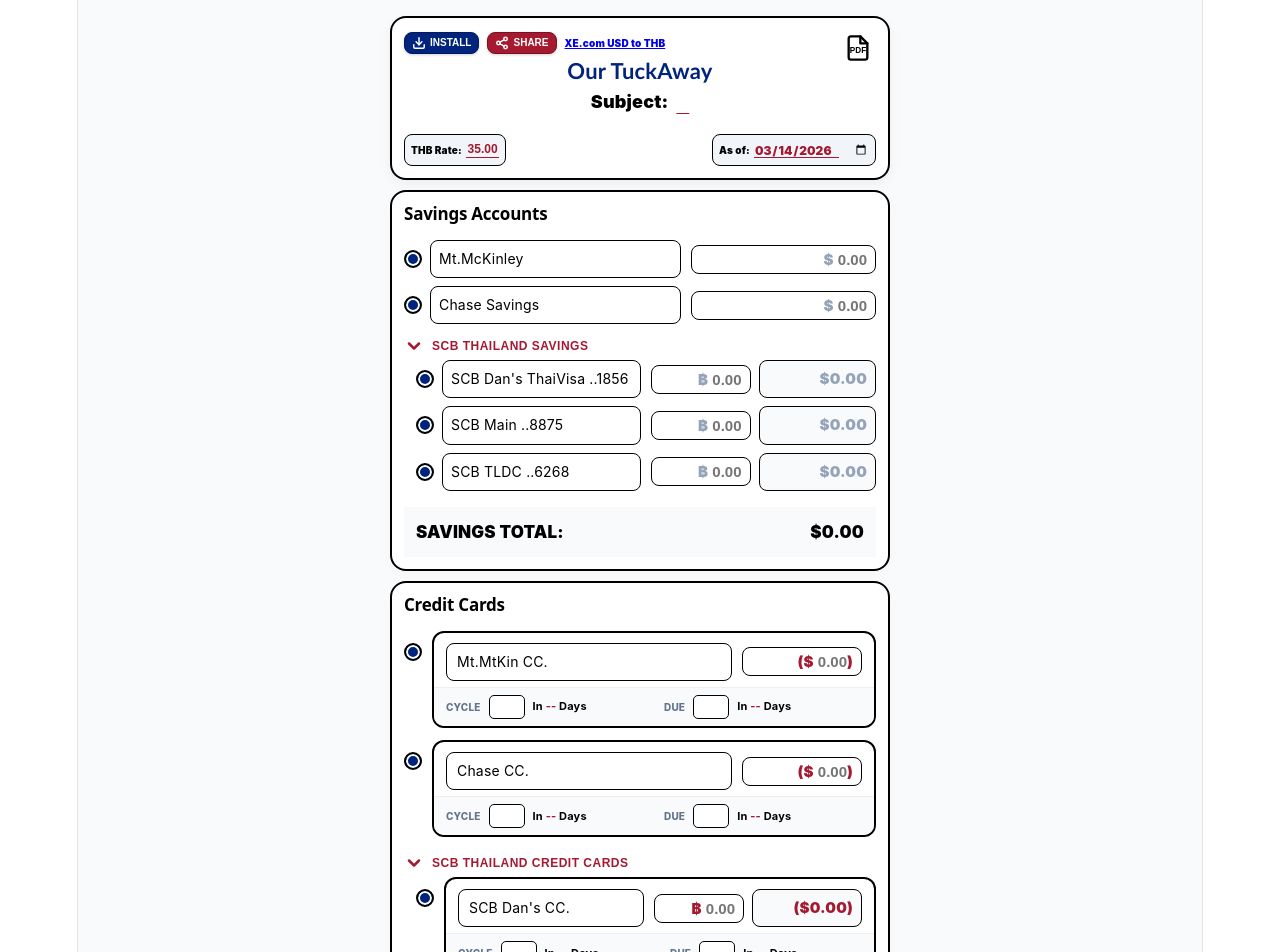
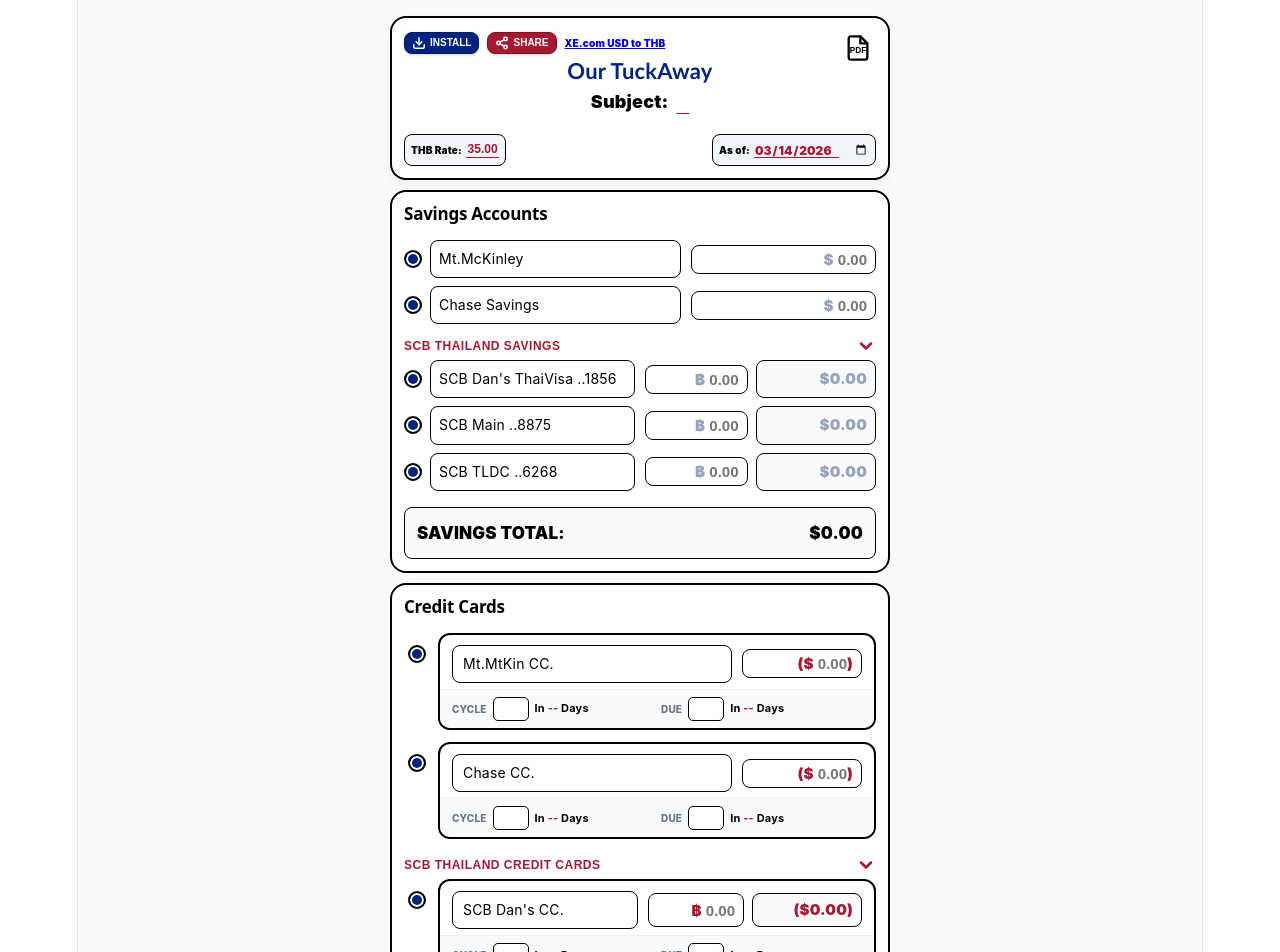
Before and after one commit to dnatisdale/our-tuckaway-app, a React (Vite) app: page / in a window 1280 px wide. Shown: the top 952 px of the page. Built offline with nearby package versions, Linux system fonts and the light colour scheme.

Commit message:
Update FinanceApp.jsx

```diff
--- a/src/FinanceApp.jsx
+++ b/src/FinanceApp.jsx
@@ -14,7 +14,9 @@ const normalizeDecimalString = (value, decimals = 2) => {
 };
 
 const cleanDayInput = (value) => {
-  const digitsOnly = String(value || "").replace(/\D/g, "").slice(0, 2);
+  const digitsOnly = String(value || "")
+    .replace(/\D/g, "")
+    .slice(0, 2);
   if (!digitsOnly) return "";
 
   const dayNum = parseInt(digitsOnly, 10);
@@ -46,7 +48,7 @@ const calculateDaysUntil = (dayStr, referenceDateStr) => {
 };
 
 const fmtCur = (amount) => {
-  const val = Number(amount) || 0;
+  const val = Number(String(amount || "").replace(/,/g, "")) || 0;
   return new Intl.NumberFormat("en-US", {
     style: "currency",
     currency: "USD",
@@ -54,11 +56,12 @@ const fmtCur = (amount) => {
 };
 
 const fmtCurNeg = (amount) => {
-  const val = Math.abs(Number(amount) || 0);
+  const val = Math.abs(Number(String(amount || "").replace(/,/g, "")) || 0);
   return `(${new Intl.NumberFormat("en-US", { style: "currency", currency: "USD" }).format(val)})`;
 };
 
-const parseMoneyValue = (value) => Number(String(value || "").replace(/,/g, "")) || 0;
+const parseMoneyValue = (value) =>
+  Number(String(value || "").replace(/,/g, "")) || 0;
 
 const csvEscape = (value) => {
   const text = String(value ?? "");
@@ -164,9 +167,7 @@ export default function FinanceApp() {
 
   const handleShareApp = async () => {
     const shareUrl = window.location.href;
-    const shareTitle = subject
-      ? `Our TuckAway - ${subject}`
-      : "Our TuckAway";
+    const shareTitle = subject ? `Our TuckAway - ${subject}` : "Our TuckAway";
     const shareText = "Open Our TuckAway budget app.";
 
     try {
@@ -332,13 +333,11 @@ export default function FinanceApp() {
   const savingsAccounts = accounts.filter((acc) => !isCC(acc.bank));
 
   const totalCCUSD = creditCards.reduce(
-    (acc, cc) =>
-      cc.isHidden ? acc : acc + parseMoneyValue(cc.bal),
+    (acc, cc) => (cc.isHidden ? acc : acc + parseMoneyValue(cc.bal)),
     0,
   );
   const totalCashUSD = savingsAccounts.reduce(
-    (acc, cash) =>
-      cash.isHidden ? acc : acc + parseMoneyValue(cash.bal),
+    (acc, cash) => (cash.isHidden ? acc : acc + parseMoneyValue(cash.bal)),
     0,
   );
   const availableToTransfer = totalCashUSD - totalCCUSD;
@@ -509,6 +508,184 @@ export default function FinanceApp() {
         .black-calendar::-webkit-calendar-picker-indicator {
           filter: grayscale(1) brightness(0);
           cursor: pointer;
+        }
+
+
+        .cc-card-shell {
+          min-width: 0;
+        }
+
+
+        .cc-item-row {
+          display: grid !important;
+          grid-template-columns: 26px minmax(0, 1fr) !important;
+          gap: 8px !important;
+          align-items: start !important;
+          padding-left: 0 !important;
+        }
+
+        .cc-item-row > button[aria-label="Toggle Visibility"] {
+          justify-self: center !important;
+          margin-top: 12px !important;
+        }
+
+        .scb-group-toggle {
+          flex-direction: row-reverse !important;
+          justify-content: space-between !important;
+          align-items: center !important;
+          gap: 8px !important;
+        }
+
+        .scb-group-toggle > span {
+          flex: 1 1 auto !important;
+        }
+
+        .scb-group-toggle > div {
+          flex: 0 0 auto !important;
+        }
+
+        .cc-top-row {
+          display: grid !important;
+          grid-template-columns: minmax(0, 1fr) minmax(100px, 120px) !important;
+          gap: 10px !important;
+          align-items: center !important;
+        }
+
+        .cc-scb-top-row {
+          grid-template-columns: minmax(0, 1fr) auto !important;
+        }
+
+        .cc-name-box {
+          min-width: 0 !important;
+          overflow: hidden !important;
+          white-space: nowrap !important;
+          text-overflow: ellipsis !important;
+          box-sizing: border-box !important;
+        }
+
+        .cc-amount-pair {
+          display: flex !important;
+          align-items: center !important;
+          gap: 8px !important;
+          min-width: 0 !important;
+        }
+
+        .cc-thb-wrap {
+          width: 96px;
+          min-width: 96px;
+        }
+
+        .cc-usd-wrap {
+          width: 104px;
+          min-width: 104px;
+        }
+
+        .cc-thb-wrap > div,
+        .cc-usd-wrap {
+          height: 34px !important;
+          min-height: 34px !important;
+          padding-top: 4px !important;
+          padding-bottom: 4px !important;
+        }
+
+        .cc-dates-row {
+          display: grid !important;
+          grid-template-columns: minmax(0, 1fr) minmax(0, 1fr) !important;
+          gap: 8px !important;
+          align-items: center !important;
+        }
+
+        .cc-date-group {
+          display: flex !important;
+          align-items: center !important;
+          gap: 6px !important;
+          min-width: 0 !important;
+          white-space: nowrap !important;
+        }
+
+        .cc-date-spacer {
+          display: none !important;
+        }
+
+        .cc-day-input {
+          flex: 0 0 36px !important;
+        }
+
+        @media (max-width: 520px) {
+          .cc-item-row {
+            gap: 6px !important;
+            margin-bottom: 10px !important;
+          }
+
+          .scb-cc-item-row {
+            padding-left: 0 !important;
+          }
+
+          .cc-card-shell {
+            border-radius: 10px !important;
+          }
+
+          .cc-top-row {
+            padding: 8px !important;
+            gap: 8px !important;
+          }
+
+          .cc-standard-top-row {
+            grid-template-columns: minmax(0, 1fr) minmax(92px, 112px) !important;
+          }
+
+          .cc-scb-top-row {
+            grid-template-columns: minmax(0, 1fr) !important;
+          }
+
+          .cc-amount-pair {
+            width: 100% !important;
+            display: grid !important;
+            grid-template-columns: 96px 104px !important;
+            justify-content: end !important;
+            gap: 8px !important;
+          }
+
+          .cc-thb-wrap {
+            width: 96px !important;
+            min-width: 96px !important;
+          }
+
+          .cc-usd-wrap {
+            width: 104px !important;
+            min-width: 104px !important;
+          }
+
+          .cc-dates-row {
+            padding: 6px 8px !important;
+            grid-template-columns: minmax(0, 1fr) minmax(0, 1fr) !important;
+            gap: 6px !important;
+          }
+
+          .cc-date-group {
+            gap: 4px !important;
+          }
+
+          .cc-date-label {
+            font-size: 9px !important;
+          }
+
+          .cc-day-input {
+            flex-basis: 30px !important;
+            width: 30px !important;
+            height: 22px !important;
+            font-size: 13px !important;
+          }
+        }
+
+        @media (max-width: 390px) {
+          .cc-dates-row {
+            grid-template-columns: 1fr !important;
+          }
+
+          .cc-date-group {
+            justify-content: flex-start !important;
+          }
         }
 
         @media print {
@@ -977,10 +1154,13 @@ export default function FinanceApp() {
           {/* SCB Savings Group */}
           <div style={{ marginTop: "4px", marginBottom: "8px" }}>
             <button
+              className="scb-group-toggle"
               onClick={() => setScbSavingsExpanded(!scbSavingsExpanded)}
               style={{
                 display: "flex",
                 alignItems: "center",
+                justifyContent: "space-between",
+                flexDirection: "row-reverse",
                 gap: "8px",
                 background: "none",
                 border: "none",
@@ -1039,7 +1219,7 @@ export default function FinanceApp() {
                         alignItems: "center",
                         gap: "10px",
                         marginBottom: acc.isHidden ? "2px" : "8px",
-                        paddingLeft: "12px",
+                        paddingLeft: "0",
                       }}
                     >
                       <div
@@ -1137,6 +1317,8 @@ export default function FinanceApp() {
               marginTop: "16px",
               padding: "12px",
               background: "#f8fafc",
+              border: "1.5px solid #000",
+              borderRadius: "8px",
               display: "flex",
               justifyContent: "space-between",
               alignItems: "center",
@@ -1176,6 +1358,7 @@ export default function FinanceApp() {
             .map((cc) => (
               <React.Fragment key={cc.id}>
                 <div
+                  className="cc-item-row"
                   style={{
                     display: "flex",
                     gap: "10px",
@@ -1215,6 +1398,7 @@ export default function FinanceApp() {
                     </div>
                   ) : (
                     <div
+                      className="cc-card-shell"
                       style={{
                         flex: 1,
                         border: "2px solid #000",
@@ -1225,6 +1409,7 @@ export default function FinanceApp() {
                     >
                       {/* Top Row: Name and Balance */}
                       <div
+                        className="cc-top-row cc-standard-top-row"
                         style={{
                           padding: "10px 12px 6px",
                           display: "flex",
@@ -1234,6 +1419,7 @@ export default function FinanceApp() {
                         }}
                       >
                         <div
+                          className="cc-name-box"
                           style={{
                             flex: 1,
                             background: "#fff",
@@ -1250,7 +1436,10 @@ export default function FinanceApp() {
                         >
                           {cc.bank}
                         </div>
-                        <div style={{ width: "120px" }}>
+                        <div
+                          className="cc-standard-amount"
+                          style={{ width: "120px" }}
+                        >
                           <CommaInput
                             value={cc.bal}
                             onChange={(val) => updateAccount(cc.id, "bal", val)}
@@ -1265,6 +1454,7 @@ export default function FinanceApp() {
 
                       {/* Bottom Row: Dates */}
                       <div
+                        className="cc-dates-row"
                         style={{
                           padding: "6px 12px",
                           background: "#f8fafc",
@@ -1275,6 +1465,7 @@ export default function FinanceApp() {
                         }}
                       >
                         <div
+                          className="cc-date-group"
                           style={{
                             flex: 1,
                             display: "flex",
@@ -1283,6 +1474,7 @@ export default function FinanceApp() {
                           }}
                         >
                           <span
+                            className="cc-date-label"
                             style={{
                               fontSize: "10px",
                               color: "#64748b",
@@ -1303,6 +1495,7 @@ export default function FinanceApp() {
                                 cleanDayInput(e.target.value),
                               )
                             }
+                            className="cc-day-input"
                             style={DAY_INPUT_STYLE}
                           />
                           <DaysIndicator
@@ -1310,8 +1503,12 @@ export default function FinanceApp() {
                             type="cycle"
                           />
                         </div>
-                        <div style={{ width: "20px" }}></div>
                         <div
+                          className="cc-date-spacer"
+                          style={{ width: "20px" }}
+                        ></div>
+                        <div
+                          className="cc-date-group"
                           style={{
                             flex: 1,
                             display: "flex",
@@ -1320,6 +1517,7 @@ export default function FinanceApp() {
                           }}
                         >
                           <span
+                            className="cc-date-label"
                             style={{
                               fontSize: "10px",
                               color: "#64748b",
@@ -1340,6 +1538,7 @@ export default function FinanceApp() {
                                 cleanDayInput(e.target.value),
                               )
                             }
+                            className="cc-day-input"
                             style={DAY_INPUT_STYLE}
                           />
                           <DaysIndicator
@@ -1357,10 +1556,13 @@ export default function FinanceApp() {
           {/* SCB Credit Card Group */}
           <div style={{ marginTop: "4px", marginBottom: "8px" }}>
             <button
+              className="scb-group-toggle"
               onClick={() => setScbCCExpanded(!scbCCExpanded)}
               style={{
                 display: "flex",
                 alignItems: "center",
+                justifyContent: "space-between",
+                flexDirection: "row-reverse",
                 gap: "8px",
                 background: "none",
                 border: "none",
@@ -1412,12 +1614,13 @@ export default function FinanceApp() {
                 .map((cc) => (
                   <React.Fragment key={cc.id}>
                     <div
+                      className="cc-item-row scb-cc-item-row"
                       style={{
                         display: "flex",
                         gap: "10px",
                         alignItems: cc.isHidden ? "center" : "flex-start",
                         marginBottom: cc.isHidden ? "2px" : "12px",
-                        paddingLeft: "12px",
+                        paddingLeft: "0",
                       }}
                     >
                       <button
@@ -1452,6 +1655,7 @@ export default function FinanceApp() {
                         </div>
                       ) : (
                         <div
+                          className="cc-card-shell"
                           style={{
                             flex: 1,
                             border: "2px solid #000",
@@ -1462,6 +1666,7 @@ export default function FinanceApp() {
                         >
                           {/* Top Row: Name, THB, and Balance */}
                           <div
+                            className="cc-top-row cc-scb-top-row"
                             style={{
                               padding: "10px 12px 6px",
                               display: "flex",
@@ -1471,6 +1676,7 @@ export default function FinanceApp() {
                             }}
                           >
                             <div
+                              className="cc-name-box"
                               style={{
                                 flex: 1,
                                 background: "#fff",
@@ -1488,13 +1694,17 @@ export default function FinanceApp() {
                               {cc.bank}
                             </div>
                             <div
+                              className="cc-amount-pair"
                               style={{
                                 display: "flex",
                                 alignItems: "center",
                                 gap: "8px",
                               }}
                             >
-                              <div style={{ width: "90px" }}>
+                              <div
+                                className="cc-thb-wrap"
+                                style={{ width: "96px" }}
+                              >
                                 <CommaInput
                                   value={cc.balTHB || ""}
                                   onChange={(val) =>
@@ -1508,6 +1718,7 @@ export default function FinanceApp() {
                                 />
                               </div>
                               <div
+                                className="cc-usd-wrap"
                                 style={{
                                   width: "110px",
                                   background: "#f8fafc",
@@ -1536,6 +1747,7 @@ export default function FinanceApp() {
 
                           {/* Bottom Row: Dates */}
                           <div
+                            className="cc-dates-row"
                             style={{
                               padding: "6px 12px",
                               background: "#f8fafc",
@@ -1546,6 +1758,7 @@ export default function FinanceApp() {
                             }}
                           >
                             <div
+                              className="cc-date-group"
                               style={{
                                 flex: 1,
                                 display: "flex",
@@ -1554,6 +1767,7 @@ export default function FinanceApp() {
                               }}
                             >
                               <span
+                                className="cc-date-label"
                                 style={{
                                   fontSize: "10px",
                                   color: "#64748b",
@@ -1574,6 +1788,7 @@ export default function FinanceApp() {
                                     cleanDayInput(e.target.value),
                                   )
                                 }
+                                className="cc-day-input"
                                 style={DAY_INPUT_STYLE}
                               />
                               <DaysIndicator
@@ -1584,8 +1799,12 @@ export default function FinanceApp() {
                                 type="cycle"
                               />
                             </div>
-                            <div style={{ width: "20px" }}></div>
                             <div
+                              className="cc-date-spacer"
+                              style={{ width: "20px" }}
+                            ></div>
+                            <div
+                              className="cc-date-group"
                               style={{
                                 flex: 1,
                                 display: "flex",
@@ -1594,6 +1813,7 @@ export default function FinanceApp() {
                               }}
                             >
                               <span
+                                className="cc-date-label"
                                 style={{
                                   fontSize: "10px",
                                   color: "#64748b",
@@ -1614,6 +1834,7 @@ export default function FinanceApp() {
                                     cleanDayInput(e.target.value),
                                   )
                                 }
+                                className="cc-day-input"
                                 style={DAY_INPUT_STYLE}
                               />
                               <DaysIndicator
@@ -1634,6 +1855,8 @@ export default function FinanceApp() {
               marginTop: "16px",
               padding: "12px",
               background: "#f8fafc",
+              border: "1.5px solid #000",
+              borderRadius: "8px",
               display: "flex",
               justifyContent: "space-between",
               alignItems: "center",
@@ -1832,6 +2055,14 @@ const CommaInput = ({
     let val = e.target.value.replace(/[^0-9.]/g, "");
     const parts = val.split(".");
     if (parts.length > 2) parts.pop();
+
+    // Do not allow values like 0,350.
+    // 0350 becomes 350, while 0.35 stays 0.35.
+    parts[0] = (parts[0] || "").replace(/^0+(?=\d)/, "");
+    if (parts[0] === "" && parts.length > 1) {
+      parts[0] = "0";
+    }
+
     parts[0] = parts[0].replace(/\B(?=(\d{3})+(?!\d))/g, ",");
     onChange(parts.join("."));
   };
```
